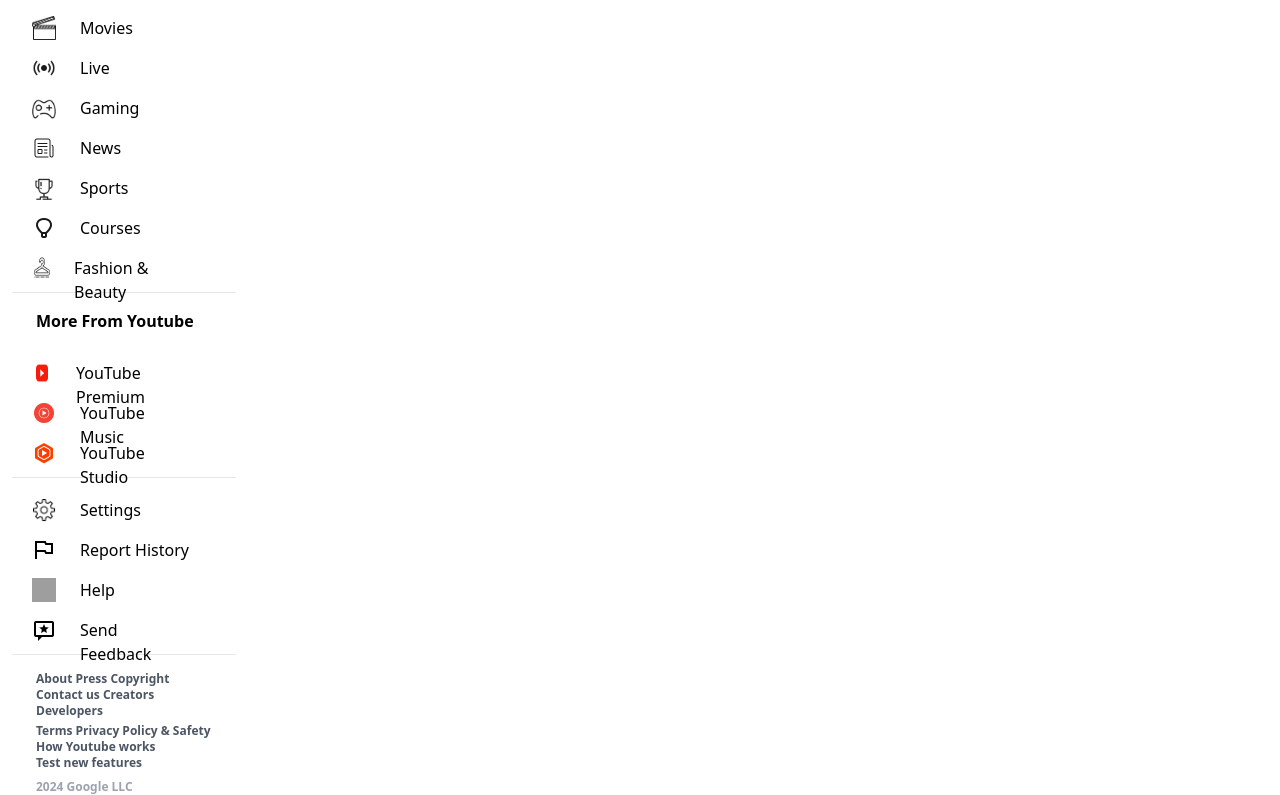
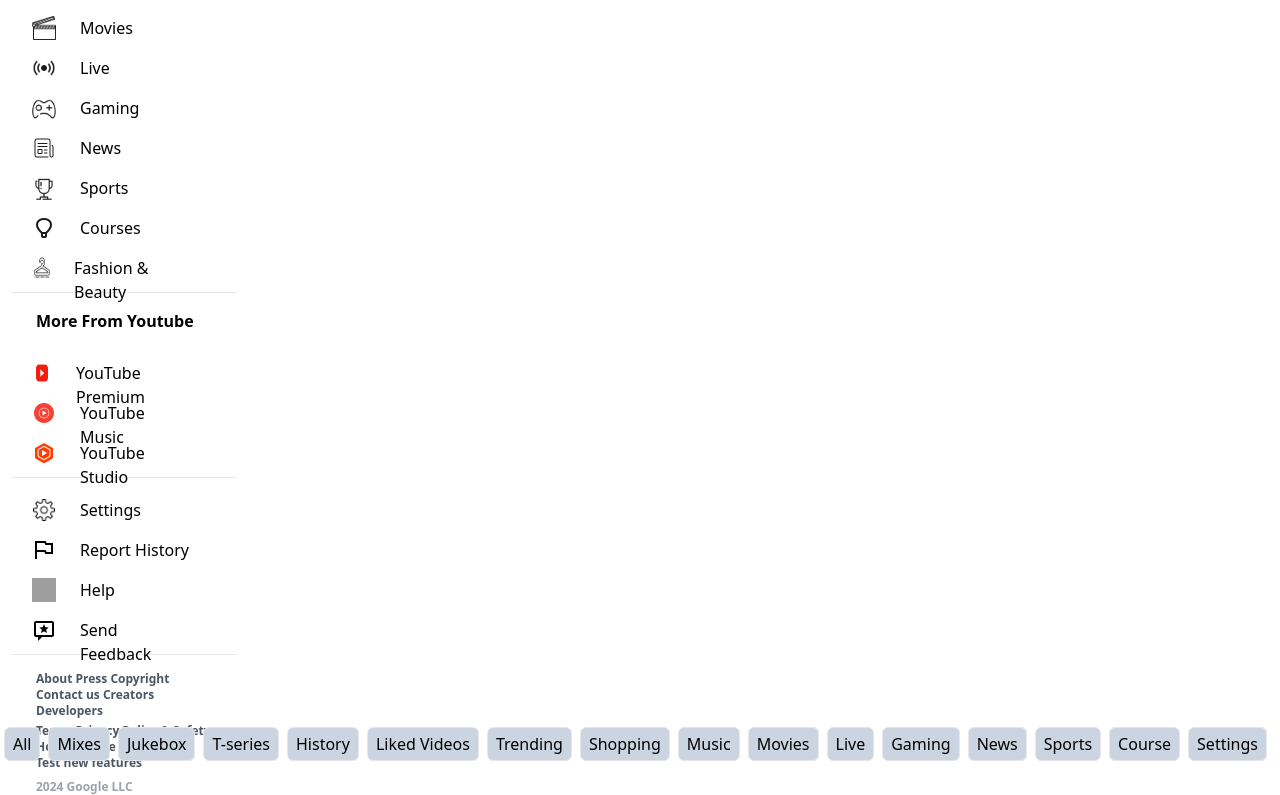
Before and after one commit to amangarg12345/Namaste-Youtube, a React (Vite) app: page / in a window 1280 px wide. Shown: the part 666-1461 px from the top of the page. Built offline with nearby package versions, Linux system fonts and the light colour scheme; grey boxes are pictures that could not be loaded.

Commit message:
buttons in home body without functionality

```diff
--- /dev/null
+++ b/src/components/body/BodyButtons.js
@@ -0,0 +1,23 @@
+const BodyButtons = () =>{
+    return(
+        <div>
+            <button className="border bg-slate-300 rounded-md p-1 px-2 m-1">All</button>
+            <button className="border bg-slate-300 rounded-md p-1 px-2 m-1">Mixes</button>
+            <button className="border bg-slate-300 rounded-md p-1 px-2 m-1">Jukebox</button>
+            <button className="border bg-slate-300 rounded-md p-1 px-2 m-1">T-series</button>
+            <button className="border bg-slate-300 rounded-md p-1 px-2 m-1">History</button>
+            <button className="border bg-slate-300 rounded-md p-1 px-2 m-1">Liked Videos</button>
+            <button className="border bg-slate-300 rounded-md p-1 px-2 m-1">Trending</button>
+            <button className="border bg-slate-300 rounded-md p-1 px-2 m-1">Shopping</button>
+            <button className="border bg-slate-300 rounded-md p-1 px-2 m-1">Music</button>
+            <button className="border bg-slate-300 rounded-md p-1 px-2 m-1">Movies</button>
+            <button className="border bg-slate-300 rounded-md p-1 px-2 m-1">Live</button>
+            <button className="border bg-slate-300 rounded-md p-1 px-2 m-1">Gaming</button>
+            <button className="border bg-slate-300 rounded-md p-1 px-2 m-1">News</button>
+            <button className="border bg-slate-300 rounded-md p-1 px-2 m-1">Sports</button>
+            <button className="border bg-slate-300 rounded-md p-1 px-2 m-1">Course</button>
+            <button className="border bg-slate-300 rounded-md p-1 px-2 m-1">Settings</button>
+        </div>
+    )
+}
+export default BodyButtons;
--- a/src/components/body/HomeBody.js
+++ b/src/components/body/HomeBody.js
@@ -1,7 +1,9 @@
+import BodyButtons from "./BodyButtons";
+
 const HomeBody = () =>{
     return(
-        <div className="">
-            <h1>Home Body</h1>
+        <div>
+            <BodyButtons/>
         </div>
     )
 }
```
